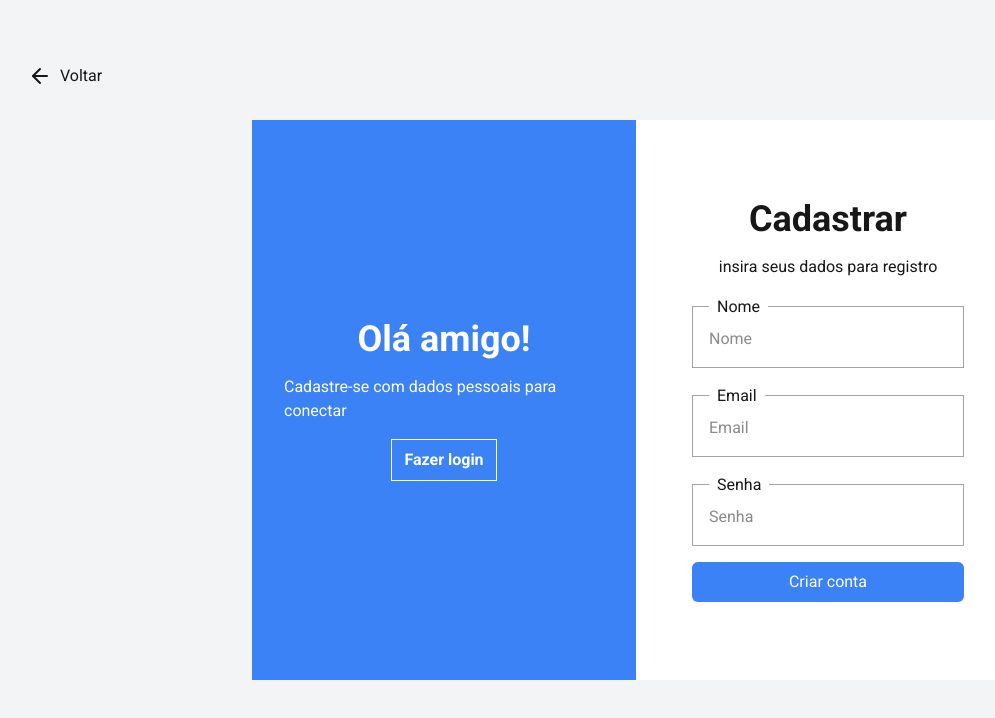
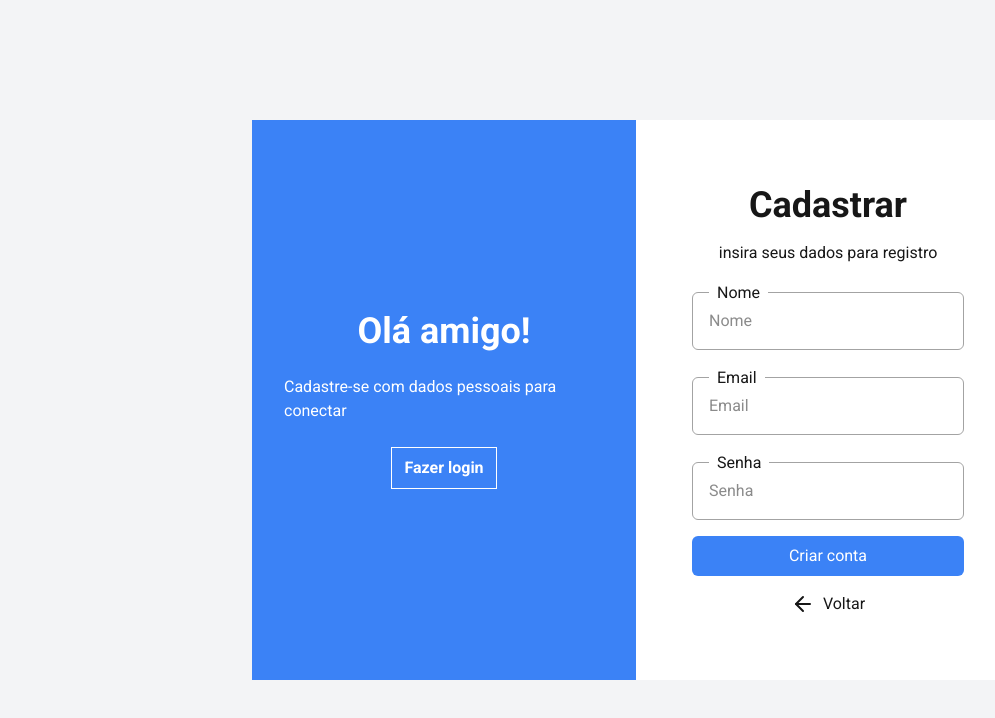
Before and after one commit to ivanrods/task-pro, a Next.js app: page /signup in a window 1280 px wide. Shown: the top 718 px of the page, without its empty margins (4-999 px from the left). Built offline with nearby package versions, Linux system fonts and the light colour scheme.

Commit message:
fix: fix styles

```diff
--- a/src/app/components/ButtonBack.tsx
+++ b/src/app/components/ButtonBack.tsx
@@ -1,17 +1,19 @@
 import { ArrowLeft } from "lucide-react";
 
 type buttonBackProps = {
-    onClick: () => void
-}
+  onClick: () => void;
+};
 
-const ButtonBack = ({onClick}: buttonBackProps) => {
-    return ( <button
-        type="button"
-        onClick={onClick}
-        className="fixed top-8 left-8 text-[var(--text-color)] flex items-center gap-2 my-8 cursor-pointer hover:text-[var(--primary-color)]"
-      >
-        <ArrowLeft /> Voltar
-      </button> );
-}
+const ButtonBack = ({ onClick }: buttonBackProps) => {
+  return (
+    <button
+      type="button"
+      onClick={onClick}
+      className=" text-[var(--text-color)] flex items-center gap-2  cursor-pointer hover:text-[var(--primary-color)]"
+    >
+      <ArrowLeft /> Voltar
+    </button>
+  );
+};
 
 export default ButtonBack;
--- a/src/app/components/InputForm.tsx
+++ b/src/app/components/InputForm.tsx
@@ -13,7 +13,7 @@ const InputForm = forwardRef<
   InputFormProps
 >(({ type, id, label, ...rest }, ref) => {
   return (
-    <fieldset className="group text-[var(--text-color)] px-4 py-2 pb-4 w-full border border-[var(--border-color)] focus-within:border-[var(--primary-color)] ">
+    <fieldset className="group text-[var(--text-color)] px-4 py-1 pb-4 w-full border border-[var(--border-color)] focus-within:border-[var(--primary-color)] focus-within:border-2 rounded-md">
       <legend className=" px-2 group-focus-within:text-[var(--primary-color)]">
         <label htmlFor={id}>{label}</label>
       </legend>
--- a/src/app/login/page.tsx
+++ b/src/app/login/page.tsx
@@ -36,7 +36,7 @@ const Login = () => {
 
       if (result.token) {
         localStorage.setItem("token", result.token);
-        router.push("/");
+        router.push("/tasks");
       } else {
         showStatusBar(result.error || "Erro ao autenticar", "red");
       }
@@ -49,7 +49,7 @@ const Login = () => {
   return (
     <div className="bg-[var(--background-secondary)] grid w-full h-screen md:items-center">
       <div className="grid grid-row-2 text-[var(--text-color)] md:w-[80%] xl:w-[60%] md:h-[70%] md:grid-cols-2 md:mx-auto">
-        <ButtonBack onClick={() => router.push("/tasks")} />
+
         <form
           onSubmit={handleSubmit(onSubmit)}
           className="flex flex-col items-center justify-center gap-4 p-14 bg-[var(--background)]"
@@ -79,8 +79,9 @@ const Login = () => {
             <p className="text-red-500">{errors.password.message}</p>
           )}
           <ButtonInput type="submit" variant="save" title="Entrar" />
+           <ButtonBack onClick={() => router.push("/tasks")} />
         </form>
-        <aside className="flex text-white flex-col items-center justify-center gap-4 bg-[var(--primary-color)] p-8 w-full ">
+        <aside className="flex text-white flex-col items-center justify-center gap-6   bg-[var(--primary-color)] p-8 w-full ">
           <h2 className="text-4xl font-bold">Bem vindo de volta!</h2>
           <p>
             Para continuar conectado, faça login com suas informações pessoais
--- a/src/app/profile/page.tsx
+++ b/src/app/profile/page.tsx
@@ -139,7 +139,7 @@ const Profile = () => {
 
   return (
     <div className="h-screen flex flex-col gap-6 justify-center items-center mx-auto px-4 max-w-2xl">
-      <ButtonBack onClick={() => router.back()} />
+
       <Image
         src="/profile.png"
         alt="foto de perfil"
@@ -185,7 +185,9 @@ const Profile = () => {
             title="Excluir conta"
             onClick={handleDeleteAccount}
           />
+          <ButtonBack onClick={() => router.back()} />
         </div>
+
       </form>
     </div>
   );
--- a/src/app/signup/page.tsx
+++ b/src/app/signup/page.tsx
@@ -51,9 +51,9 @@ const SignUp = () => {
   return (
     <div className="bg-[var(--background-secondary)] grid w-full h-screen md:items-center">
       <div className="grid grid-row-2 text-[var(--text-color)] md:w-[80%] xl:w-[60%] md:h-[70%]  md:grid-cols-2 md:mx-auto">
-        <ButtonBack onClick={() => router.back()} />
 
-        <aside className="flex text-white flex-col items-center justify-center gap-4 bg-[var(--primary-color)] p-8 w-full ">
+
+        <aside className="flex text-white flex-col items-center justify-center gap-6 bg-[var(--primary-color)] p-8 w-full ">
           <h2 className="text-4xl font-bold">Olá amigo!</h2>
           <p>Cadastre-se com dados pessoais para conectar</p>
 
@@ -97,6 +97,7 @@ const SignUp = () => {
             <p className="text-red-500">{errors.password.message}</p>
           )}
           <ButtonInput type="submit" variant="save" title="Criar conta" />
+            <ButtonBack onClick={() => router.back()} />
 
         </form>
       </div>
```
